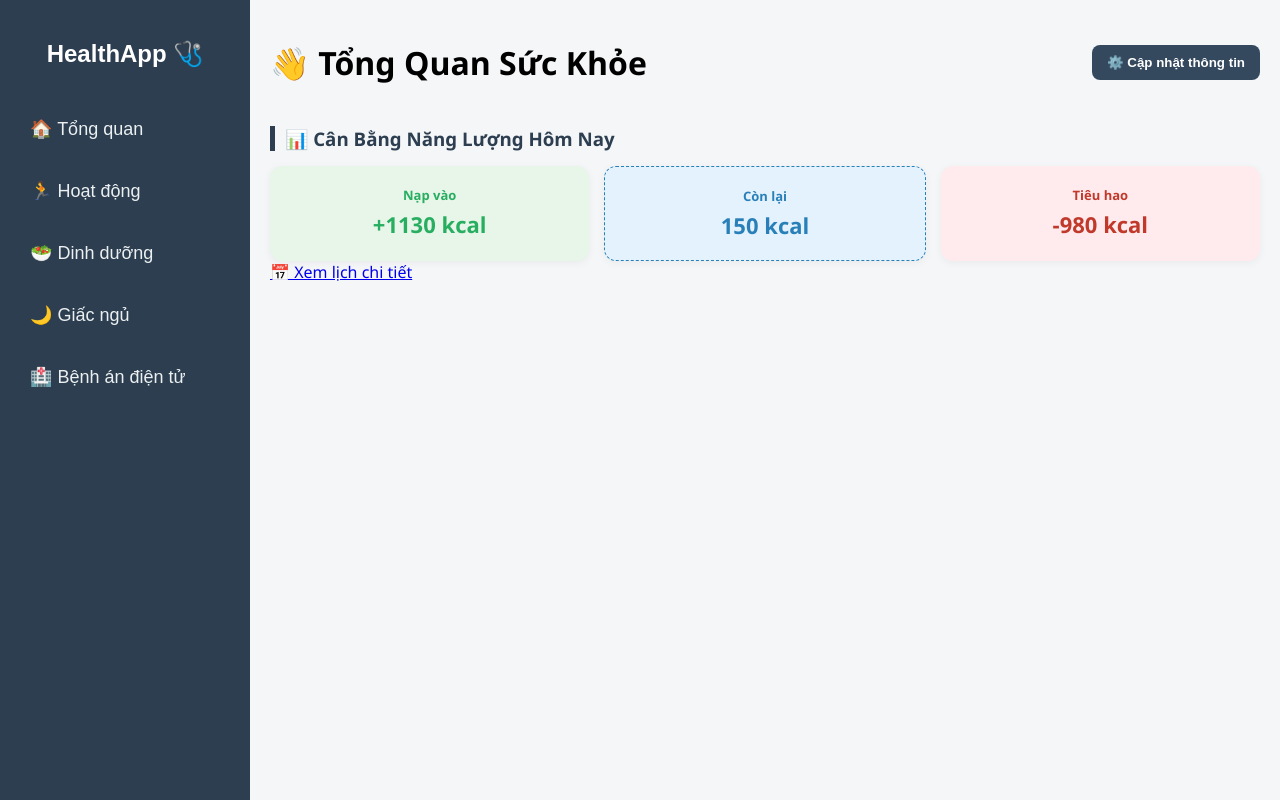
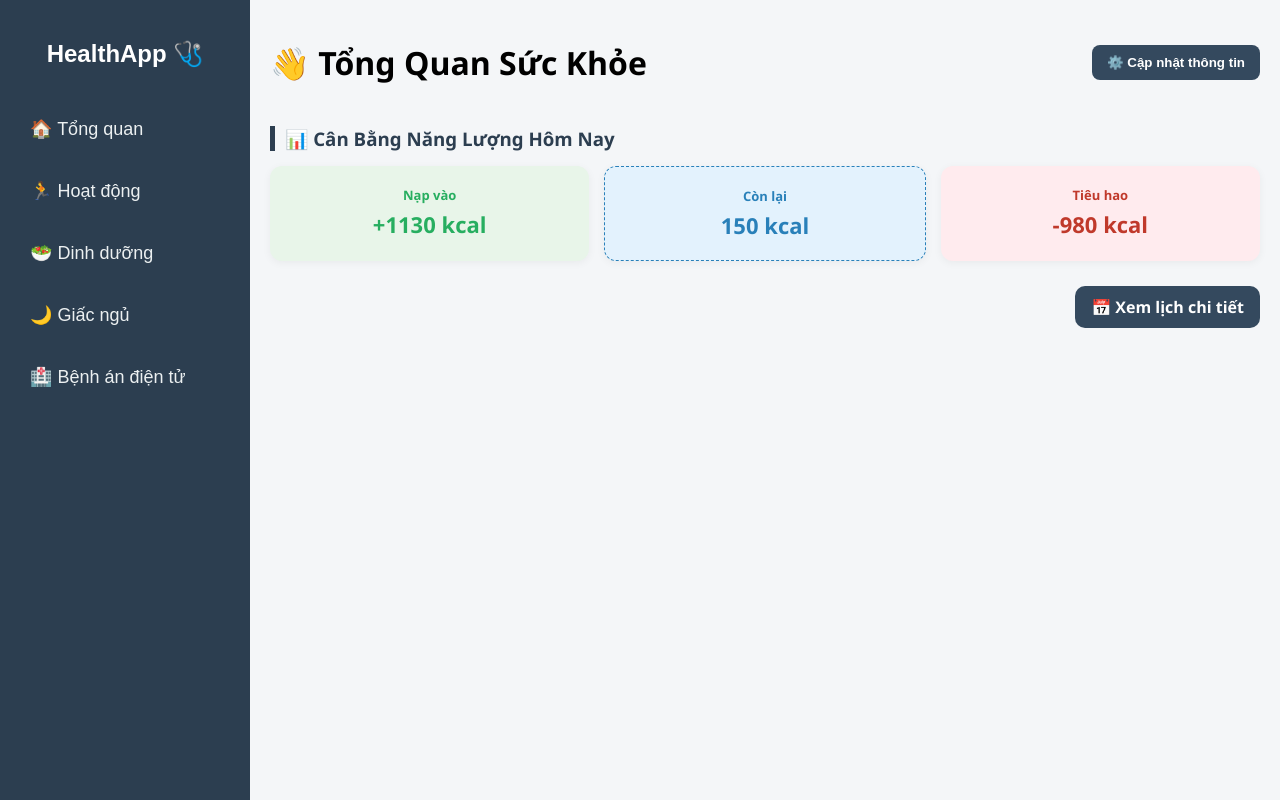
Before and after one commit to kastnew/OOP_BTL, a React (Vite) app in the folder frontend/: page / in a window 1280 px wide. Built offline with nearby package versions, Linux system fonts and the light colour scheme.

Commit message:
Update Dashboard.css

```diff
--- a/frontend/src/pages/Dashboard.css
+++ b/frontend/src/pages/Dashboard.css
@@ -100,6 +100,29 @@
 .form-group input, .form-group select {
   width: 100%; padding: 10px; border: 1px solid #ddd; border-radius: 8px; box-sizing: border-box;
 }
+/* --- Nút điều hướng sang Calendar --- */
+.calendar-link-wrapper {
+  margin-top: 25px;
+  text-align: right;
+}
+
+.btn-calendar {
+  display: inline-flex;
+  align-items: center;
+  gap: 6px;
+  padding: 10px 16px;
+  background: #34495e;
+  color: white;
+  border-radius: 10px;
+  text-decoration: none;
+  font-weight: 600;
+  transition: 0.2s;
+}
+
+.btn-calendar:hover {
+  background: #2c3e50;
+  transform: translateY(-2px);
+}
 .form-row { display: flex; gap: 15px; } .form-row .form-group { flex: 1; }
 
 .btn-save-modal { width: 100%; padding: 12px; color: white; border: none; border-radius: 8px; font-weight: bold; cursor: pointer; }
```
